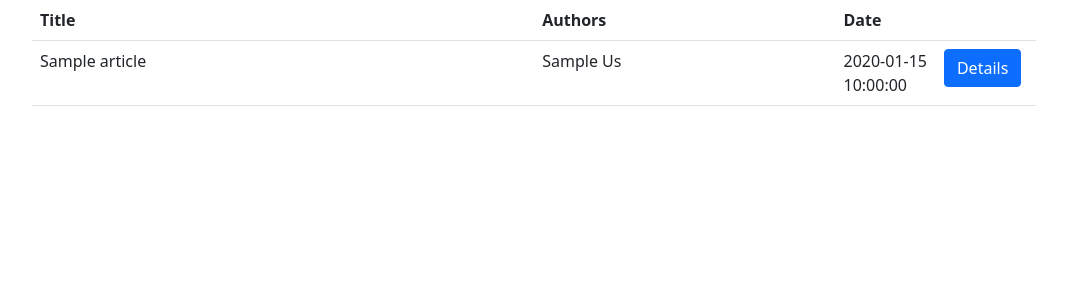
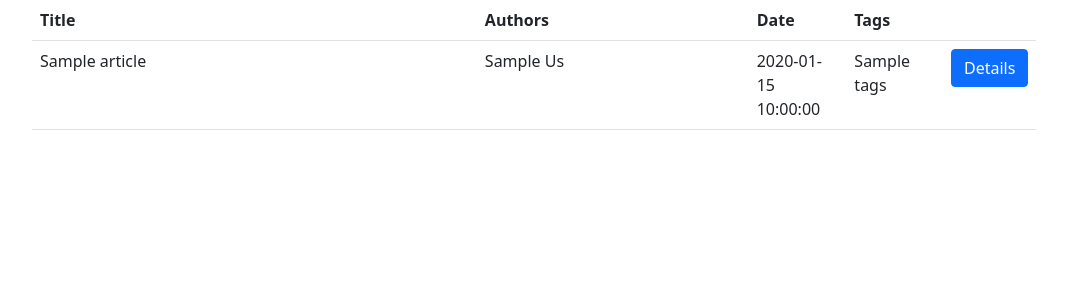
Before and after one commit to jajimentol/573-Final-Project, a Flask app: page /search/title in a window 1280 px wide. Shown: the top 300 px of the page, without its empty margins (50-1117 px from the left). Run offline with Flask 2, Linux system fonts and the light colour scheme; a database or web service that is not in the repository returns one stand-in record (values such as "Sample title").

Commit message:
tag info for users added in search results

```diff
--- a/main.py
+++ b/main.py
@@ -89,8 +89,21 @@ def search():
 		item["authors"] = item["authors"][:-2]
 		if len(item["authors"]) > 100:
 			item["authors"] = item["authors"][0:100] + "..."
+
+		is_tags_exist = "tags" in item
+		if is_tags_exist:
+			tags = item["tags"]
+			if isinstance(tags, list):
+				tag_labels = " "
+				for tag_item in tags:
+					tag = tag_collection.find_one({"id" : tag_item, "username" : session["username"] })
+					if tag:
+						tag_labels = tag["custom_name"] + ", " + tag_labels
+					else:
+						tag_labels = tag_labels + " "
+				tag_labels = tag_labels[:-2]
+			item["tags"] = tag_labels
 		sr_array.append(item)
-	print(session["username"])
 	return render_template('search_results.html', data=sr_array)
 
 @app.route('/search/title', methods=['GET'])
--- a/templates/search_results.html
+++ b/templates/search_results.html
@@ -12,6 +12,7 @@
     <th style="width: 50%">Title</th>
     <th style="width: 30%">Authors</th>
     <th style="width: 10%">Date</th>
+    <th style="width: 10%">Tags</th>
     <th style="width: 10%"></th>
   </tr>
   {% for item in data %}
@@ -19,6 +20,7 @@
     <td>{{ item["article_title"] }} </td>
     <td>{{ item.authors }} </td>
     <td>{{ item.date }}</td>
+    <td>{{ item.tags }}</td>
     <td><a class="btn btn-primary" href="/details/{{item.id}}"> Details </a> </td>
   </tr>
   {% endfor %}
```
